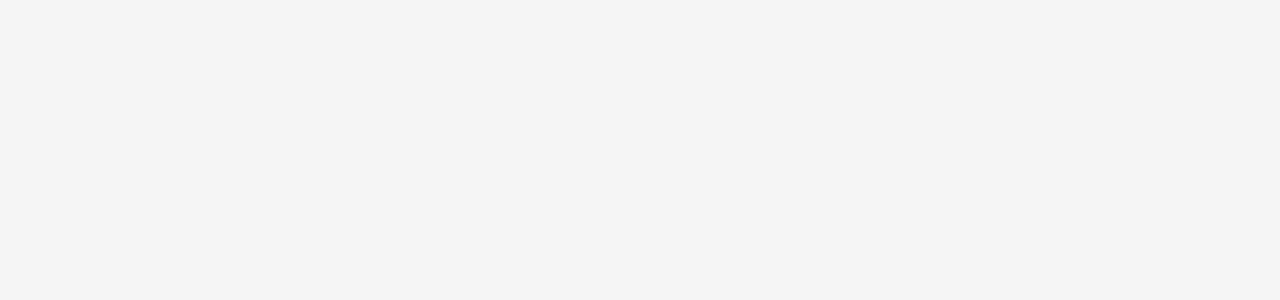
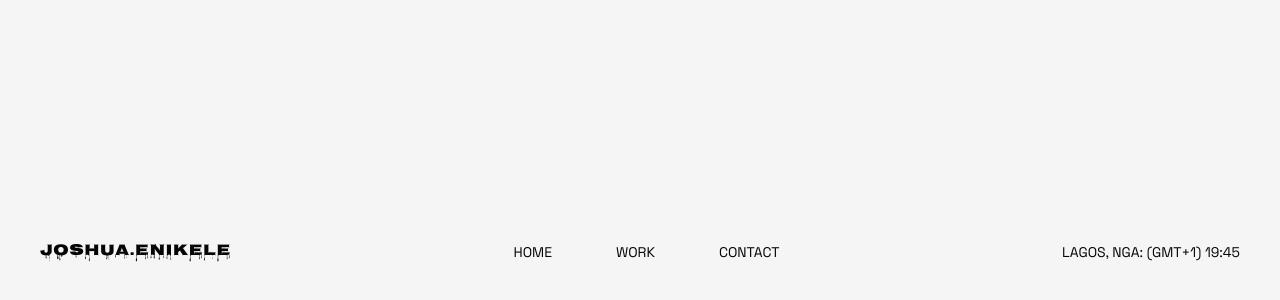
Before and after one commit to JoshTeflon/joshua-enikele-v2, a Next.js app: page / in a window 1280 px wide. Shown: the part 496-796 px from the top of the page. Built offline with nearby package versions, Linux system fonts and the light colour scheme.

Commit message:
main/feat: setup navigation component

```diff
--- a/app/page.tsx
+++ b/app/page.tsx
@@ -1,7 +1,13 @@
+import { Navigation } from "@/components";
+
 export default function Home() {
   return (
-    <div className="">
+    <div className="p-8 h-screen flex flex-col justify-between">
       <main className=""></main>
+
+      <header className="mt-auto">
+        <Navigation />
+      </header>
     </div>
   );
 }
--- /dev/null
+++ b/components/index.ts
@@ -0,0 +1 @@
+export { default as Navigation } from "./navigation";
--- /dev/null
+++ b/components/navigation.tsx
@@ -0,0 +1,17 @@
+const Navigation = () => {
+  return (
+    <nav className="p-2 w-full flex items-center justify-between uppercase">
+      <h1 className="text-base tracking-wide font-nosifer">joshua.enikele</h1>
+
+      <ul className="flex items-center space-x-16 text-sm">
+        <li>home</li>
+        <li>work</li>
+        <li>contact</li>
+      </ul>
+
+      <div className="text-sm">Lagos, NGA: (GMT+1) 19:45</div>
+    </nav>
+  )
+}
+
+export default Navigation
```
